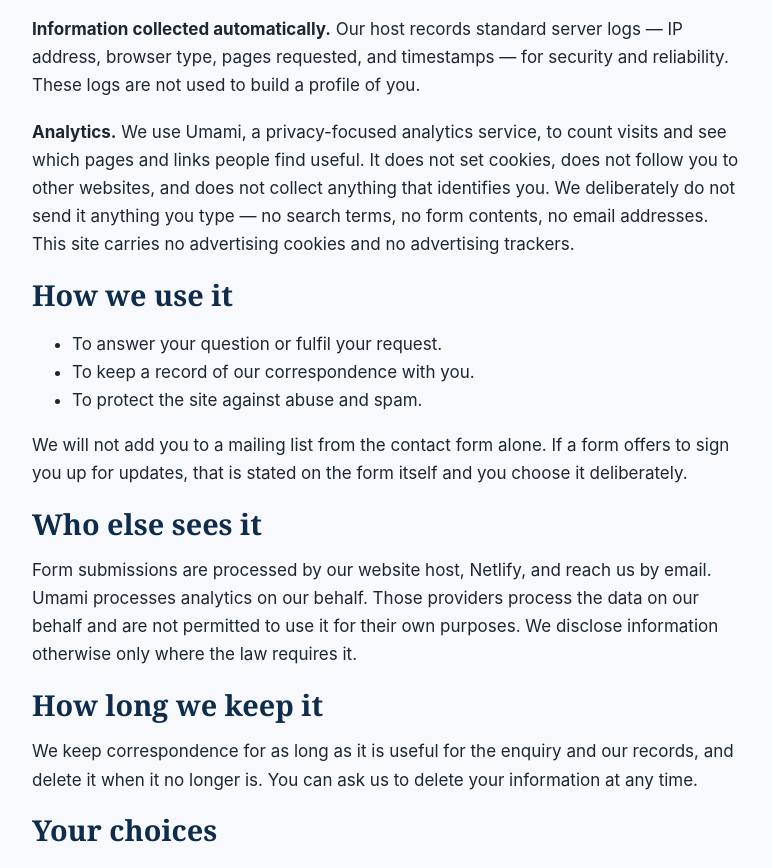
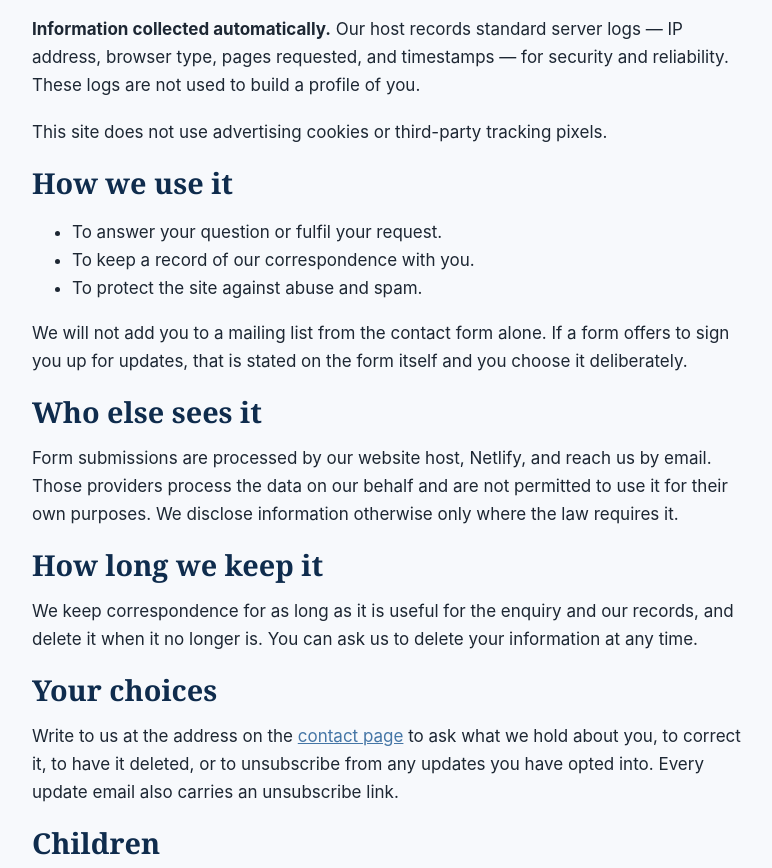
Before and after one commit to jgoehle/jgoehle-com, a plain HTML site: page privacy.html in a window 1280 px wide. Shown: the part 632-1500 px from the top of the page, without its empty margins (252-1024 px from the left). Drawn offline with Linux system fonts and the light colour scheme.

Commit message:
Remove analytics from jgoehle.com (free slot moves to AHS)

```diff
--- a/privacy.html
+++ b/privacy.html
@@ -18,9 +18,6 @@
   <meta property="og:image:width" content="1200">
   <meta property="og:image:height" content="630">
   <meta name="twitter:card" content="summary_large_image">
-  <!-- analytics -->
-  <script defer src="https://cloud.umami.is/script.js" data-website-id="9fc700b2-af4f-423d-9c85-f765ec89885e"></script>
-  <script defer src="/analytics.js?v=20260815b"></script>
 </head>
 <body>
 
@@ -68,12 +65,7 @@
       <p><strong>Information collected automatically.</strong> Our host records standard
       server logs — IP address, browser type, pages requested, and timestamps — for
       security and reliability. These logs are not used to build a profile of you.</p>
-      <p><strong>Analytics.</strong> We use Umami, a privacy-focused analytics
-      service, to count visits and see which pages and links people find useful. It does
-      not set cookies, does not follow you to other websites, and does not collect
-      anything that identifies you. We deliberately do not send it anything you type —
-      no search terms, no form contents, no email addresses. This site carries no
-      advertising cookies and no advertising trackers.</p>
+      <p>This site does not use advertising cookies or third-party tracking pixels.</p>
 
       <h2>How we use it</h2>
       <ul>
@@ -87,7 +79,7 @@
 
       <h2>Who else sees it</h2>
       <p>Form submissions are processed by our website host, Netlify, and reach us by
-      email. Umami processes analytics on our behalf. Those providers process the data on our behalf and are not permitted to
+      email. Those providers process the data on our behalf and are not permitted to
       use it for their own purposes. We disclose information otherwise only where the
       law requires it.</p>
 
```
Also changed, not shown: 404.html (+0 -3 lines), about.html (+0 -3 lines), asc-governance.html (+0 -3 lines), contact.html (+0 -3 lines), index.html (+0 -3 lines), survey-guide.html (+0 -3 lines), thank-you.html (+0 -3 lines), 1 other file.
